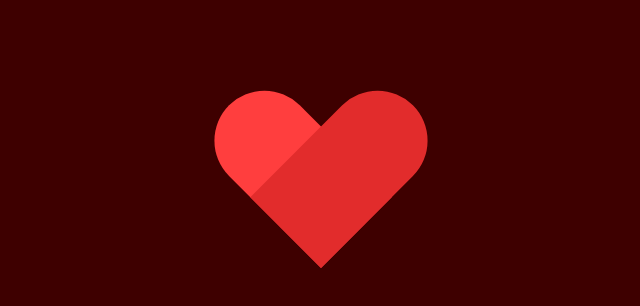
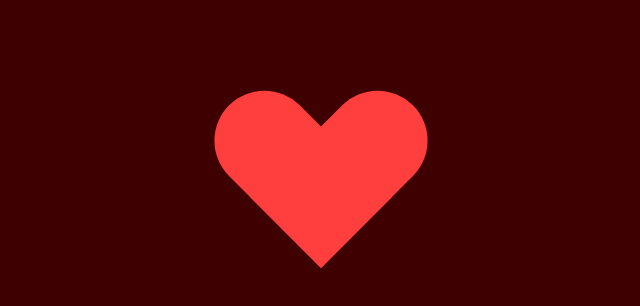
Before and after one commit to AadiRana911/CSS-Animations, a plain HTML site: page Animated Heart/index.html in a window 1280 px wide. In both pictures the pointer is over the element 538 px from the left and 370 px from the top of the page. Shown: the part 152-458 px from the top of the page, without its empty margins (307-947 px from the left). Drawn offline with Linux system fonts and the light colour scheme.

Commit message:
Animated Heart - A bit cleaner Heart

```diff
--- a/Animated Heart/style.css
+++ b/Animated Heart/style.css
@@ -28,7 +28,7 @@ body{
     border-bottom-left-radius: 50px;
 }
 .heart:hover:before{
-    background: #e22c2c;
+    background: #ff3e3e;
     transform: rotate(450deg) translateY(100px);
     border-top-left-radius: 50px;
     border-bottom-left-radius: 50px;
```
